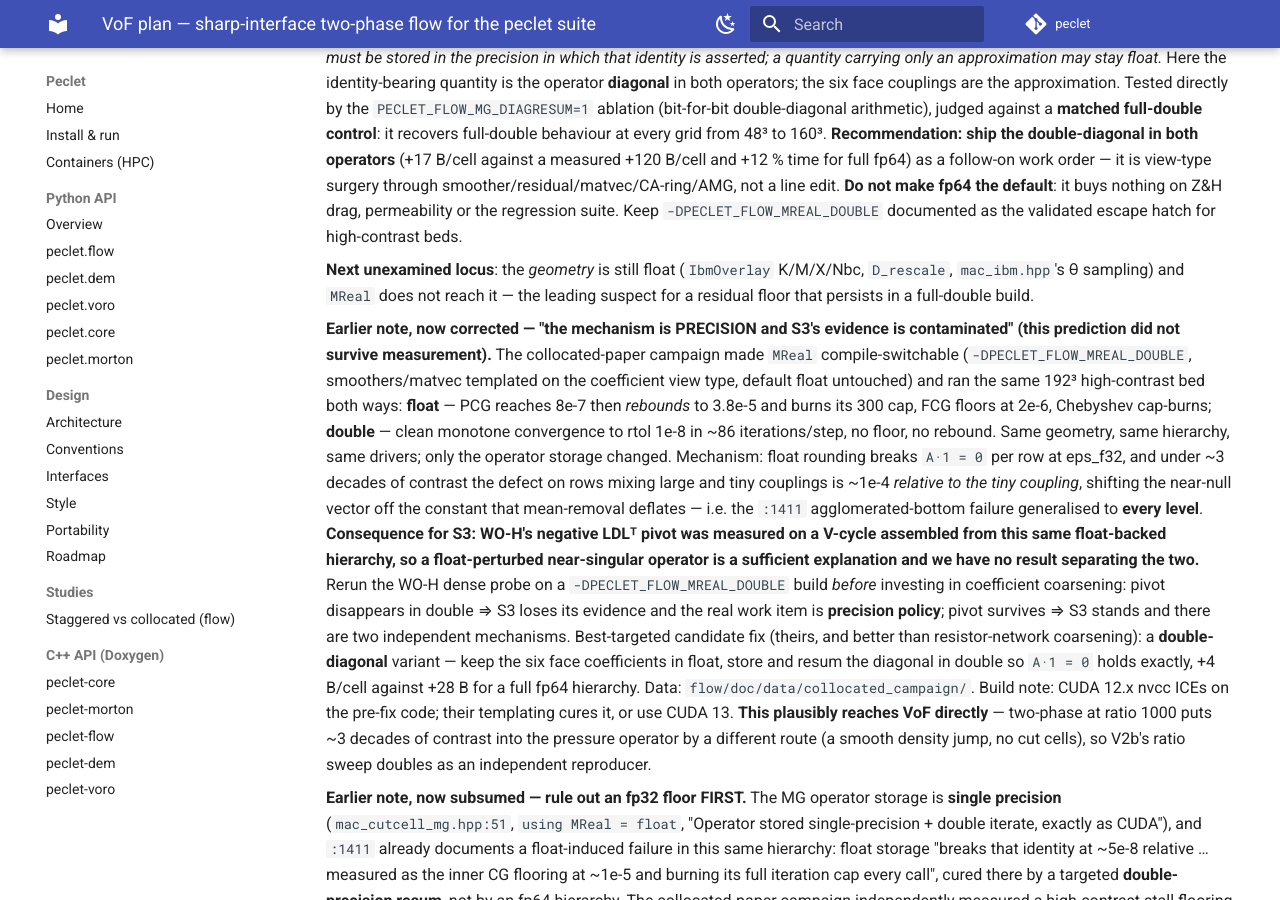
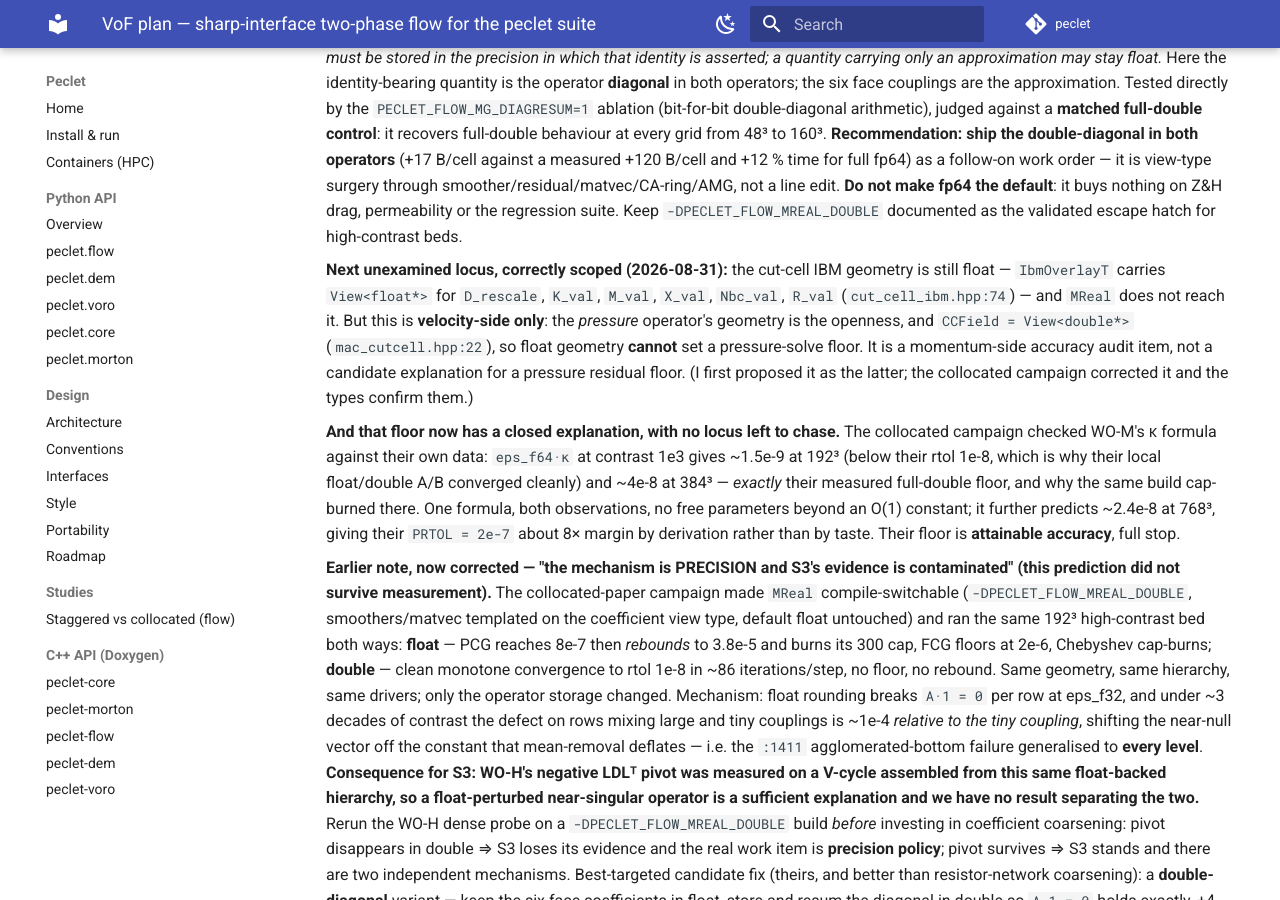
Before and after one commit to computational-chemical-engineering/peclet, an MkDocs documentation site: the page built from docs/VOF_PLAN.md, in a window 1280 px wide and 900 px high, scrolled down 9627 px. Built offline with MkDocs 1.6.1 and Material for MkDocs 9.7.7, drawn with Linux system fonts in a browser that asks for light colours; comment, search, counter and statistics services are not loaded.

Commit message:
VOF_PLAN: scope the float-geometry locus correctly, and record the kappa closure
The float cut-cell geometry (IbmOverlayT K/M/X/Nbc/D_rescale, cut_cell_ibm.hpp:74) is
VELOCITY-side; the pressure operator's geometry is the openness in CCField =
View<double*> (mac_cutcell.hpp:22), so float geometry cannot set a pressure-solve floor.
I had proposed it as exactly that; the collocated campaign corrected it and the types
confirm them. Their double-build floor is instead closed quantitatively by WO-M's
kappa ~ 0.18 N^2 contrast: eps_f64*kappa predicts 1.5e-9 at 192^3 (clean) and 4e-8 at
384^3 (their measured floor) with no free parameters — attainable accuracy, nothing left
to chase.

Co-Authored-By: Claude Fable 5 <noreply@anthropic.com>
Claude-Session: https://claude.ai/code/session_014qvoYadT5tXKFrJ7H9uhEB

```diff
--- a/docs/VOF_PLAN.md
+++ b/docs/VOF_PLAN.md
@@ -483,9 +483,23 @@ load at extreme scale.
     the regression suite. Keep `-DPECLET_FLOW_MREAL_DOUBLE` documented as the validated
     escape hatch for high-contrast beds.
 
-    **Next unexamined locus**: the *geometry* is still float (`IbmOverlay` K/M/X/Nbc,
-    `D_rescale`, `mac_ibm.hpp`'s θ sampling) and `MReal` does not reach it — the leading
-    suspect for a residual floor that persists in a full-double build.
+    **Next unexamined locus, correctly scoped (2026-08-31):** the cut-cell IBM geometry is
+    still float — `IbmOverlayT` carries `View<float*>` for `D_rescale`, `K_val`, `M_val`,
+    `X_val`, `Nbc_val`, `R_val` (`cut_cell_ibm.hpp:74`) — and `MReal` does not reach it. But
+    this is **velocity-side only**: the *pressure* operator's geometry is the openness, and
+    `CCField = View<double*>` (`mac_cutcell.hpp:22`), so float geometry **cannot** set a
+    pressure-solve floor. It is a momentum-side accuracy audit item, not a candidate
+    explanation for a pressure residual floor. (I first proposed it as the latter; the
+    collocated campaign corrected it and the types confirm them.)
+
+    **And that floor now has a closed explanation, with no locus left to chase.** The
+    collocated campaign checked WO-M's κ formula against their own data: `eps_f64·κ` at
+    contrast 1e3 gives ~1.5e-9 at 192³ (below their rtol 1e-8, which is why their local
+    float/double A/B converged cleanly) and ~4e-8 at 384³ — *exactly* their measured
+    full-double floor, and why the same build cap-burned there. One formula, both
+    observations, no free parameters beyond an O(1) constant; it further predicts ~2.4e-8 at
+    768³, giving their `PRTOL = 2e-7` about 8× margin by derivation rather than by taste.
+    Their floor is **attainable accuracy**, full stop.
 
     **Earlier note, now corrected — "the mechanism is PRECISION and S3's evidence is
     contaminated" (this prediction did not survive measurement).** The collocated-paper campaign
```
